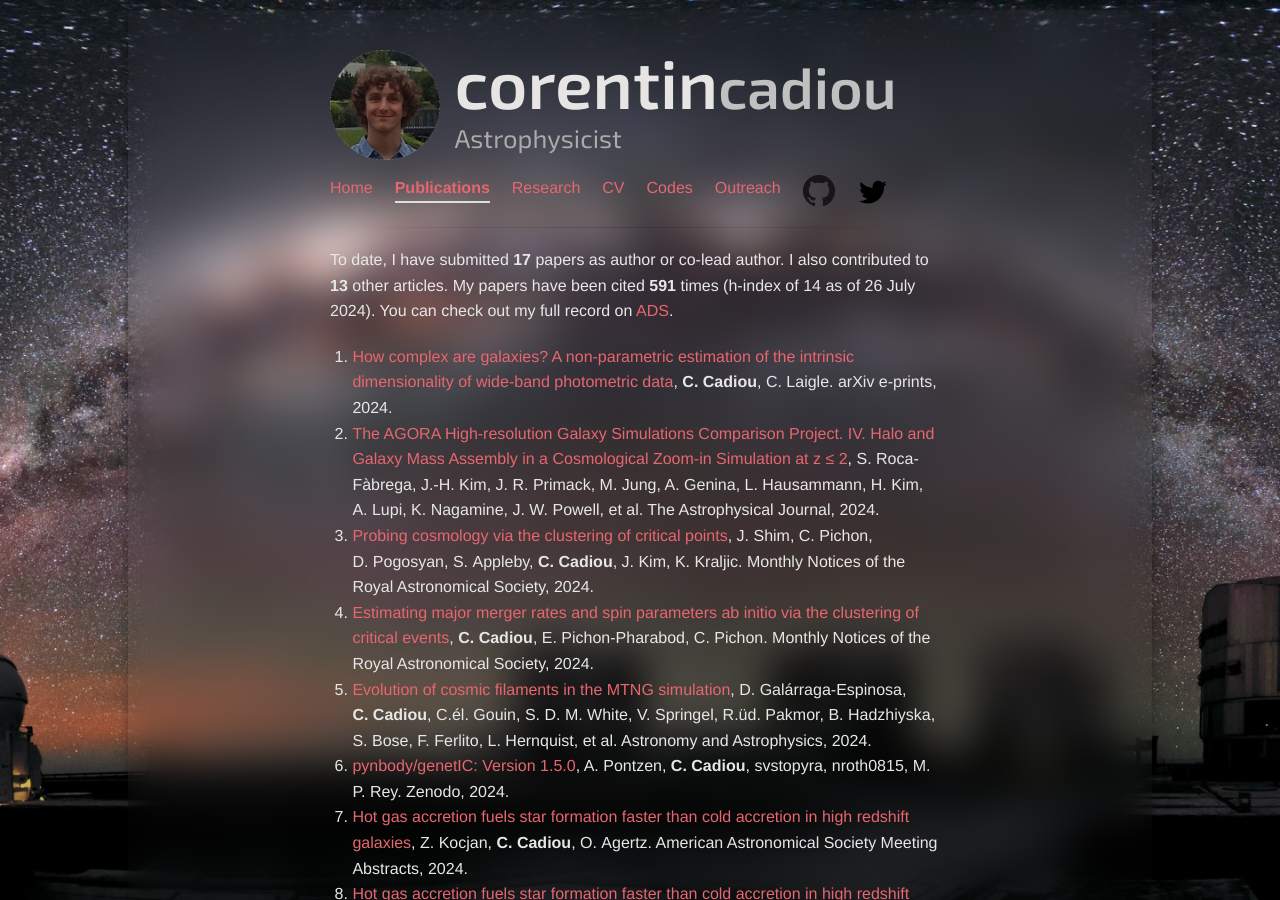
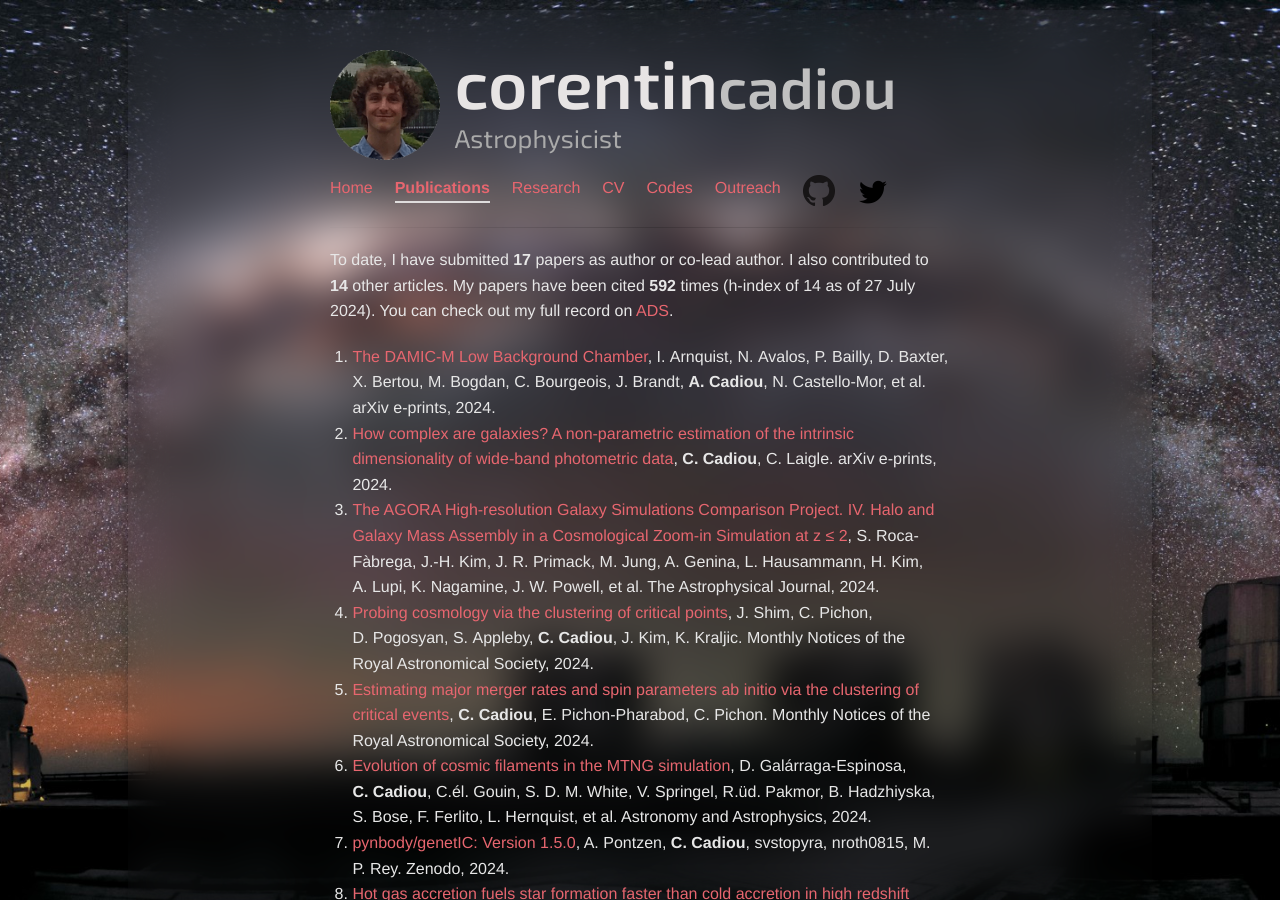
Before and after one commit to cphyc/cphyc.github.io, a Jekyll site: the page built from publications/index.html, in a window 1280 px wide and 900 px high. Built offline with Jekyll 4.4.1, drawn with Linux system fonts in a browser that asks for light colours; nearby versions of some CDN libraries.

Commit message:
chore: autopublish 2024-07-27T00:01:20Z

```diff
--- a/publications/index.html
+++ b/publications/index.html
@@ -7,11 +7,50 @@ description: My Publications
 
 <p>
   To date, I have submitted <b>17</b> papers as author or co-lead author.
-  I also contributed to <b>13</b> other articles.
-  My papers have been cited <b>591</b> times (h-index of 14 as of 26 July 2024).
+  I also contributed to <b>14</b> other articles.
+  My papers have been cited <b>592</b> times (h-index of 14 as of 27 July 2024).
   You can check out my full record on <a href="https://ui.adsabs.harvard.edu/search/q=((author%3A%22Cadiou%2C%20C%22))%20-bibstem%3A%22zndo%22%20collection%3Aastronomy&sort=date%20desc%2C%20bibcode%20desc&p_=0" target="_blank">ADS</a>.
 </p>
 <ol>
+
+  <li>
+    <a href="https://arxiv.org/abs/2407.17872">The DAMIC-M Low Background Chamber</a>,
+
+
+      I.&nbsp;Arnquist,
+
+
+      N.&nbsp;Avalos,
+
+
+      P.&nbsp;Bailly,
+
+
+      D.&nbsp;Baxter,
+
+
+      X.&nbsp;Bertou,
+
+
+      M.&nbsp;Bogdan,
+
+
+      C.&nbsp;Bourgeois,
+
+
+      J.&nbsp;Brandt,
+
+    <b>
+      A.&nbsp;Cadiou</b>,
+
+
+      N.&nbsp;Castello-Mor,
+
+
+      et al.
+
+    arXiv e-prints, 2024.
+  </li>
 
   <li>
     <a href="https://arxiv.org/abs/2404.02962">How complex are galaxies? A non-parametric estimation of the intrinsic dimensionality of wide-band photometric data</a>,
```
